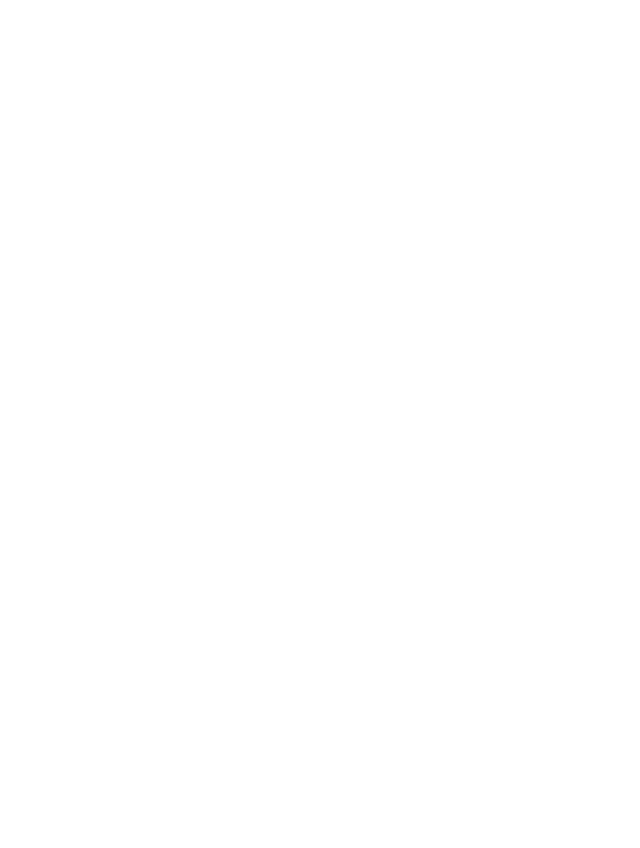
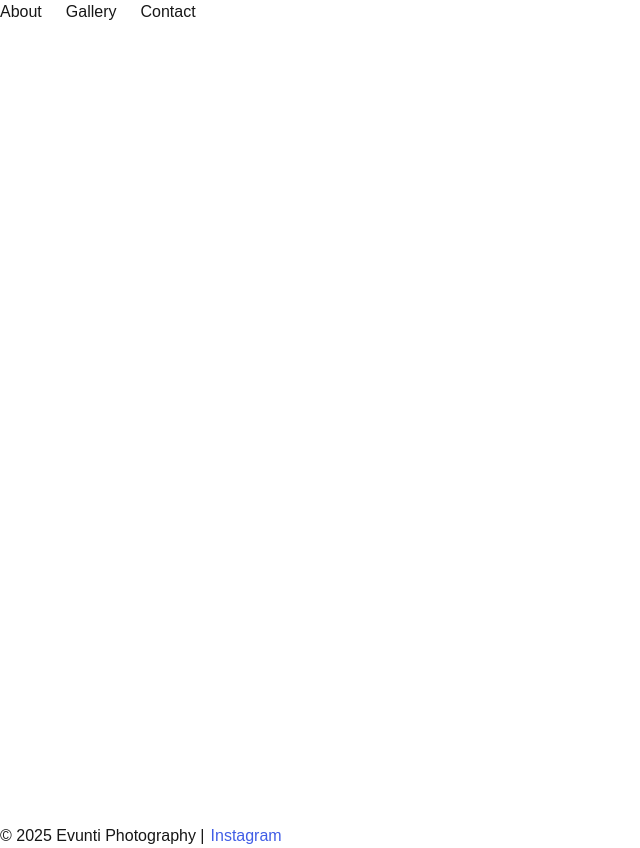
Before and after one commit to evunti/llc-app, a Next.js app: page / in a window 1280 px wide. Shown: the whole page, without its empty margins (0-640 px from the left). Before the commit the page ends 800 px from the top, so only its background shows below. Built offline with nearby package versions, Linux system fonts and the light colour scheme.

Commit message:
added nav and footer

```diff
--- a/app/layout.tsx
+++ b/app/layout.tsx
@@ -1,9 +1,4 @@
-import type { Metadata } from "next";
-
-export const metadata: Metadata = {
-  title: "Create Next App",
-  description: "Generated by create next app",
-};
+import "./globals.css";
 
 export default function RootLayout({
   children,
@@ -12,7 +7,28 @@
 }>) {
   return (
     <html lang="en">
-      <body>{children}</body>
+      <body>
+        <nav
+          className=" flex
+         gap-6"
+        >
+          <div>About</div>
+          <div>Gallery</div>
+          <div>Contact</div>
+        </nav>
+        {children}
+      </body>
+      <footer>
+        &copy; {new Date().getFullYear()} Evunti Photography |
+        <a
+          href="https://instagram.com/zhenya.untilova"
+          target="_blank"
+          rel="noopener noreferrer"
+          style={{ color: "#405de6", textDecoration: "none", marginLeft: 6 }}
+        >
+          Instagram
+        </a>
+      </footer>
     </html>
   );
 }
```
